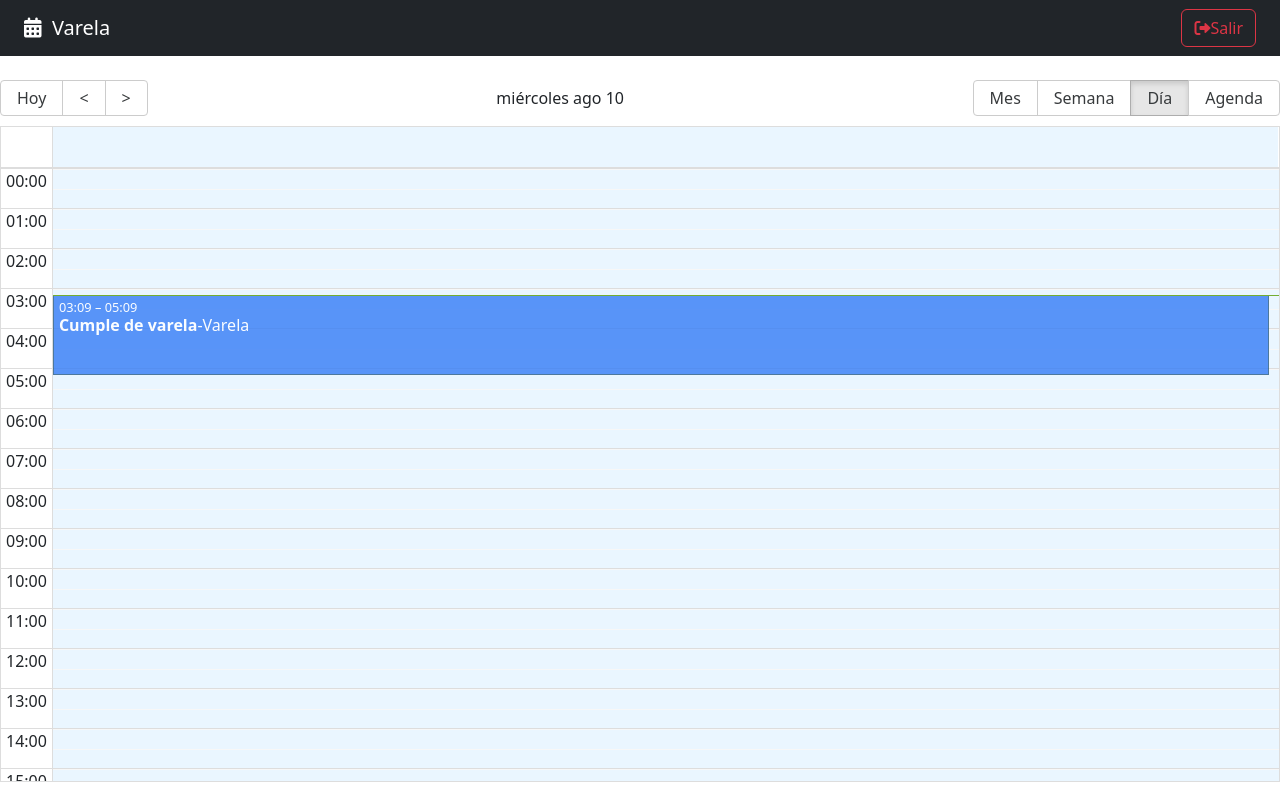
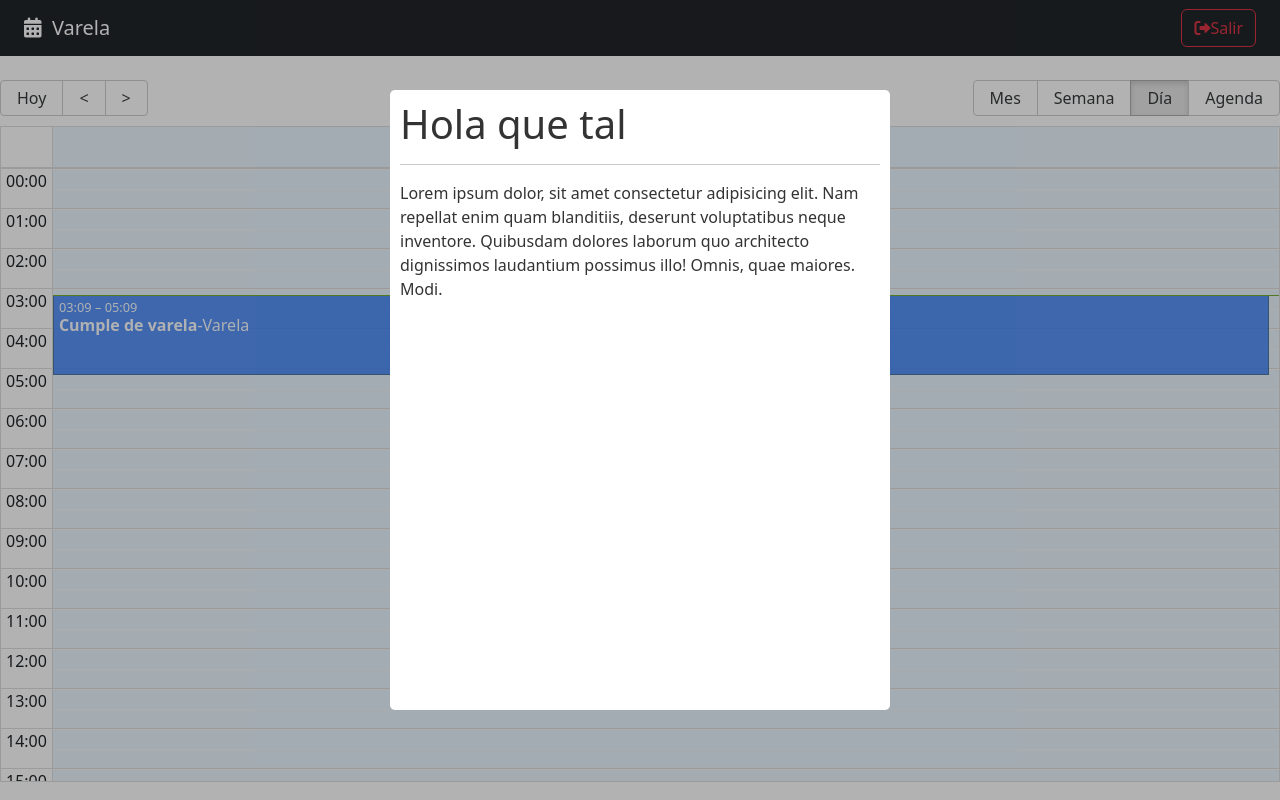
Before and after one commit to tonovarela/calendarApp-react, a React (Vite) app: page / in a window 1280 px wide. Built offline with nearby package versions, Linux system fonts and the light colour scheme.

Commit message:
Se agregan estilos al componente Calendar

```diff
--- a/package.json
+++ b/package.json
@@ -13,6 +13,7 @@
     "react": "^18.2.0",
     "react-big-calendar": "^1.5.0",
     "react-dom": "^18.2.0",
+    "react-modal": "^3.15.1",
     "react-router-dom": "^6.3.0"
   },
   "devDependencies": {
--- /dev/null
+++ b/src/calendar/components/CalendarModal.jsx
@@ -0,0 +1,40 @@
+import { useState } from 'react';
+import Modal from 'react-modal';
+
+const customStyles = {
+    content: {
+        top: '50%',
+        left: '50%',
+        right: 'auto',
+        bottom: 'auto',
+        marginRight: '-50%',
+        transform: 'translate(-50%, -50%)',
+    },
+};
+
+Modal.setAppElement('#root');
+export const CalendarModal = () => {
+
+    const [isOpen, setIsOpen] = useState(true)
+
+    const onCloseModal = () => {
+        setIsOpen(false);
+        console.log("cerrando el modal");
+    }
+    return (
+        <Modal
+            className="modal"
+            overlayClassName="modal-fondo"
+            closetime={200}
+            isOpen={isOpen}
+            onRequestClose={onCloseModal}
+            style={customStyles}
+        >
+
+            <h1>Hola que tal</h1>
+            <hr>
+            </hr>
+            <p>Lorem ipsum dolor, sit amet consectetur adipisicing elit. Nam repellat enim quam blanditiis, deserunt voluptatibus neque inventore. Quibusdam dolores laborum quo architecto dignissimos laudantium possimus illo! Omnis, quae maiores. Modi.</p>
+        </Modal>
+    )
+}
--- a/src/calendar/index.js
+++ b/src/calendar/index.js
@@ -2,3 +2,4 @@ export * from './pages/CalendarPage';
 
 export * from './components/NavBar';
 export * from './components/CalendarEvent';
+export * from './components/CalendarModal';
--- a/src/calendar/pages/CalendarPage.jsx
+++ b/src/calendar/pages/CalendarPage.jsx
@@ -1,11 +1,11 @@
-import { Calendar } from 'react-big-calendar'
-
-
 import { addHours} from 'date-fns'
-import 'react-big-calendar/lib/css/react-big-calendar.css';
+import { useState } from 'react';
+import { Calendar } from 'react-big-calendar';
 import { NavBar,CalendarEvent } from '../';
 import { localizer,messages } from '../../helpers';
-import { useState } from 'react';
+import { CalendarModal } from '../components/CalendarModal';
+
+import 'react-big-calendar/lib/css/react-big-calendar.css';
 
 
 const events = [{
@@ -23,6 +23,7 @@ export const CalendarPage = () => {
 
   const [lastView, setLastView] = useState(localStorage.getItem('lastView') || 'day');
     const eventStyleGetter =( {event,start,end,isSelected})=>{
+
     const style = {
       backgroundColor:"#347CF7",
       borderRadius:"0px",
@@ -68,6 +69,7 @@ export const CalendarPage = () => {
           event:CalendarEvent
         }}
       />
+      <CalendarModal></CalendarModal>
     </>
   )
 }
--- a/src/style.css
+++ b/src/style.css
@@ -0,0 +1,40 @@
+/* Modal */
+.ReactModalPortal > div{
+    opacity: 0;
+}
+
+.ReactModalPortal .ReactModal__Overlay {
+    align-items: center;
+    display: flex;
+    justify-content: center;
+    transition: opacity .2s ease-in-out;
+    z-index: 999;
+}
+
+.modal-fondo {
+    background-color: rgba(0, 0, 0, 0.3);
+    bottom: 0;
+    left: 0;
+    right: 0;
+    top: 0;
+    position: fixed;
+}
+
+.ReactModalPortal .ReactModal__Overlay--after-open {
+    opacity: 1;
+}
+
+.ReactModalPortal .ReactModal__Overlay--before-close {
+    opacity: 0;
+}
+
+.modal {
+    background: white;
+    border-radius: 5px;
+    color: rgb(51, 51, 51);
+    display: inline;
+    max-height: 620px;
+    max-width: 500px;
+    outline: none;
+    padding: 10px;
+}
```
Also changed, not shown: 1 other file (tests, documents, lock files or other folders).
